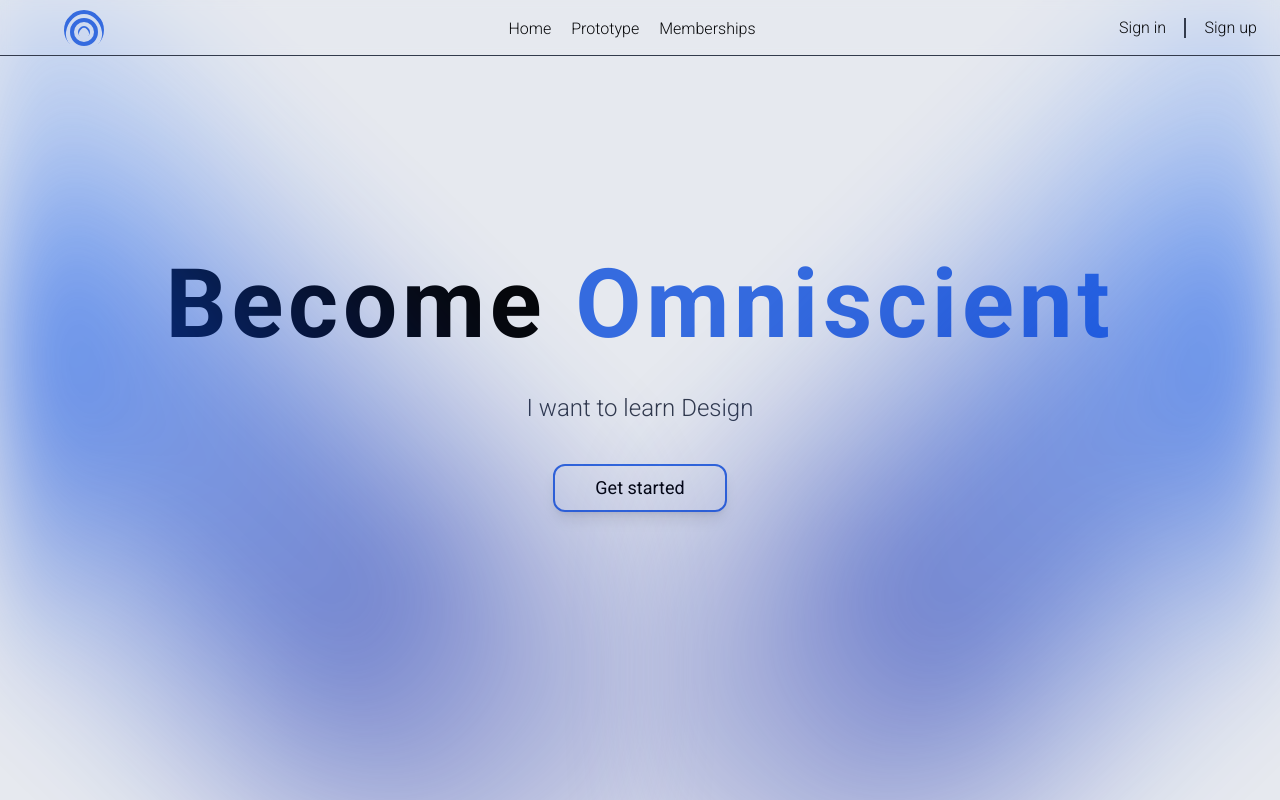
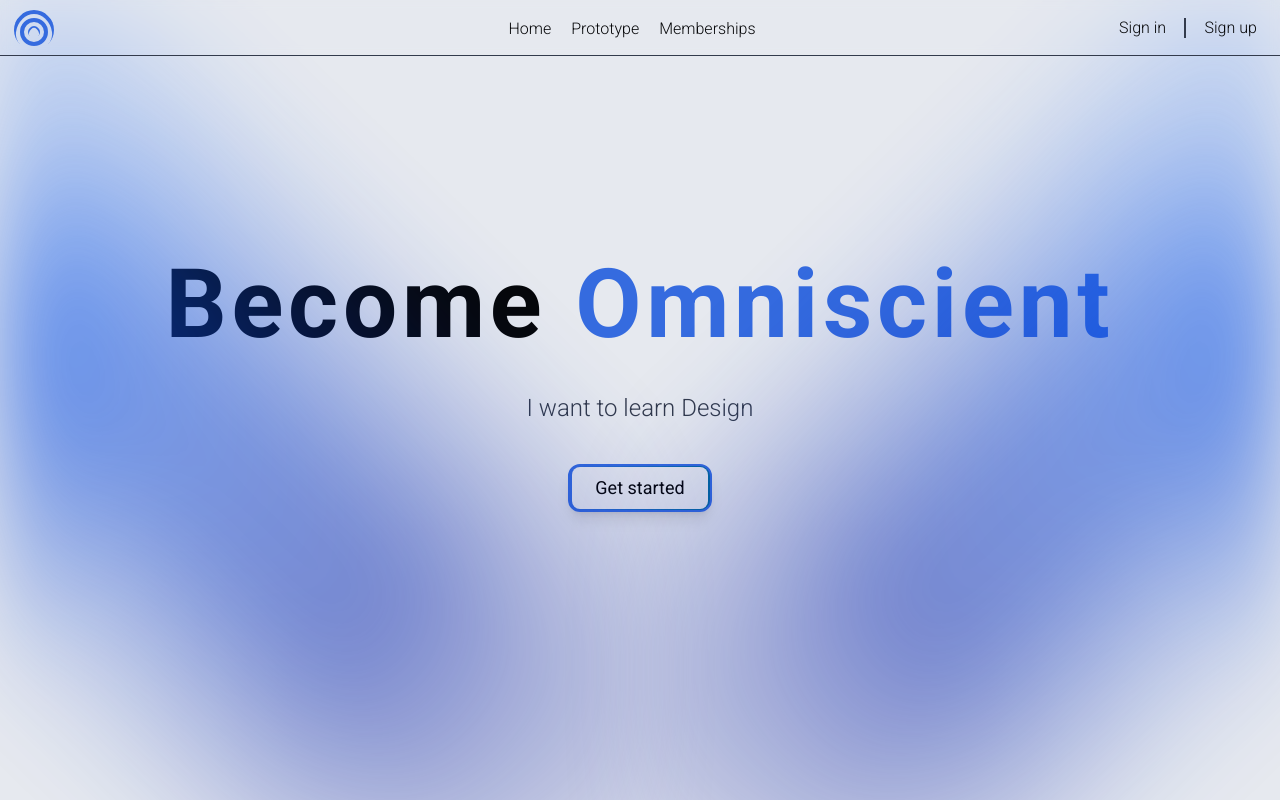
Before and after one commit to Lavryniukk/omniscent-frontend, a Next.js app: page / in a window 1280 px wide. Shown: the top 800 px of the page. Built offline with nearby package versions, Linux system fonts and the light colour scheme.

Commit message:
Save commit

```diff
--- a/app/UI/buttons/getStartedBtn/GetStartedBtn.tsx
+++ b/app/UI/buttons/getStartedBtn/GetStartedBtn.tsx
@@ -5,9 +5,11 @@ let HomeButtons = () => {
     <div className="w-fit h-12 flex mx-auto mt-10 space-x-5 ">
       <Link
         href={"/"}
-        className="flex items-center hover:text-background hover:bg-primary border-2 justify-center text-lg border-primary px-10 rounded-xl text-text transition-all font-roboto shadow-lg"
+        className="flex items-center from-primary to-sky-700 bg-gradient-to-r border-2 justify-center text-lg border-primary w-36 rounded-xl text-text transition-all font-roboto shadow-lg"
       >
-        Get started
+        <div className="w-[97%] h-[94%] hover:text-background bg-background hover:bg-transparent duration-200 transition-all flex items-center justify-center rounded-lg border-accent ">
+          Get started
+        </div>
       </Link>
     </div>
   );
--- a/app/UI/icons/OmniLogo.tsx
+++ b/app/UI/icons/OmniLogo.tsx
@@ -1,10 +1,12 @@
 import Image from "next/image";
 let Logo = () => {
   return (
-    <div className="sm:w-32 w-fit group">
-      <div className="mx-auto relative rounded-full w-7 h-7 border-4 border-primary ">
-        <div className="absolute -top-3 -left-2.5 rounded-full rotate-45 group-hover:rotate-[405deg] transition-transform duration-500 h-10 w-10 border-l-4 border-t-4 border-primary" />
-        <div className="absolute top-1 left-1 rounded-full rotate-45 h-3 group-hover:-rotate-[315deg]  w-3 transition-transform duration-500  border-l-2 border-t-2 border-primary" />
+    <div className="sm:w-32">
+      <div className="sm:w-fit group">
+        <div className="mx-auto relative rounded-full w-7 h-7 border-4 border-primary ">
+          <div className="absolute -top-3 -left-2.5 rounded-full rotate-45 group-hover:rotate-[405deg] transition-transform duration-500 h-10 w-10 border-l-4 border-t-4 border-primary" />
+          <div className="absolute top-1 left-1 rounded-full rotate-45 h-3 group-hover:-rotate-[315deg]  w-3 transition-transform duration-500  border-l-2 border-t-2 border-primary" />
+        </div>
       </div>
     </div>
   );
--- a/app/components/themeSwitcher/ThemeSwitcher.tsx
+++ b/app/components/footerComponents/themeSwitcher/ThemeSwitcher.tsx
@@ -1,4 +1,5 @@
 "use client";
+import { useEffect } from "react";
 import useTheme from "@/app/shared/storages/themeStorage";
 import { BsSun, BsMoon } from "react-icons/bs";
 import { FiMonitor } from "react-icons/fi";
--- a/app/modules/footer/Footer.tsx
+++ b/app/modules/footer/Footer.tsx
@@ -1,4 +1,4 @@
-import Switcher from "@/app/components/themeSwitcher/ThemeSwitcher";
+import Switcher from "@/app/components/footerComponents/themeSwitcher/ThemeSwitcher";
 
 const Footer = () => {
   return (
--- a/app/modules/home/FeaturesSection/Features.tsx
+++ b/app/modules/home/FeaturesSection/Features.tsx
@@ -1,23 +1,15 @@
-import {
-  FaSearch,
-  FaBullseye,
-  FaRoute,
-  FaChartLine,
-  FaBook,
-  FaVideo,
-} from "react-icons/fa";
 import { BsGear } from "react-icons/bs";
-let Features: React.FC = () => {
+let Features = () => {
   return (
     <div className="box-border w-full mx-auto space-y-10 overflow-x-hidden font-normal p-8 bg-transparent h-fit max-w-10xl">
       <h2 className="mx-auto text-4xl text-center text-text font-roboto">
         What`s Omniscient?
       </h2>
       <p className="w-2/3 mx-auto text-sm font-light text-center font-roboto text-accent md:text-lg md:w-1/2">
-        Omniscient Personal is an{" "}
+        Omniscient Personal is an
         <span className="underline underline-offset-4 under decoration-primary">
           AI-driven
-        </span>{" "}
+        </span>
         platform, which assists with self-education and serves as a personal
         tutor. Omniscient ensures personalized, consistent, and effective
         self-education using generative AI.
--- a/app/shared/storages/themeStorage.tsx
+++ b/app/shared/storages/themeStorage.tsx
@@ -2,12 +2,29 @@
 import { create } from "zustand";
 type theme = "light" | "dark" | "system";
 interface ThemeTypes {
-  theme: theme;
+  theme: theme | null | string | undefined;
   setTheme: (newTheme: theme) => void;
+  getTheme: () => theme | undefined;
 }
+let getSessionTheme = () => {
+  try {
+    if (sessionStorage.getItem("theme")) {
+      return sessionStorage.getItem("theme");
+    } else {
+      return "system";
+    }
+  } catch (e) {
+    console.log("An error occured", e);
+  }
+};
 let useTheme = create<ThemeTypes>((set, get) => ({
-  theme: "system",
+  theme: getSessionTheme(),
+  getTheme: () => {
+    let res = sessionStorage.getItem("theme") as theme;
+    if (res === "light" || res === "dark" || res === "system") return res;
+  },
   setTheme: (newTheme) => {
+    sessionStorage.setItem("theme", newTheme);
     if (newTheme === "dark") {
       document.documentElement.setAttribute("data-theme", "dark");
     } else if (newTheme === "light") {
```
